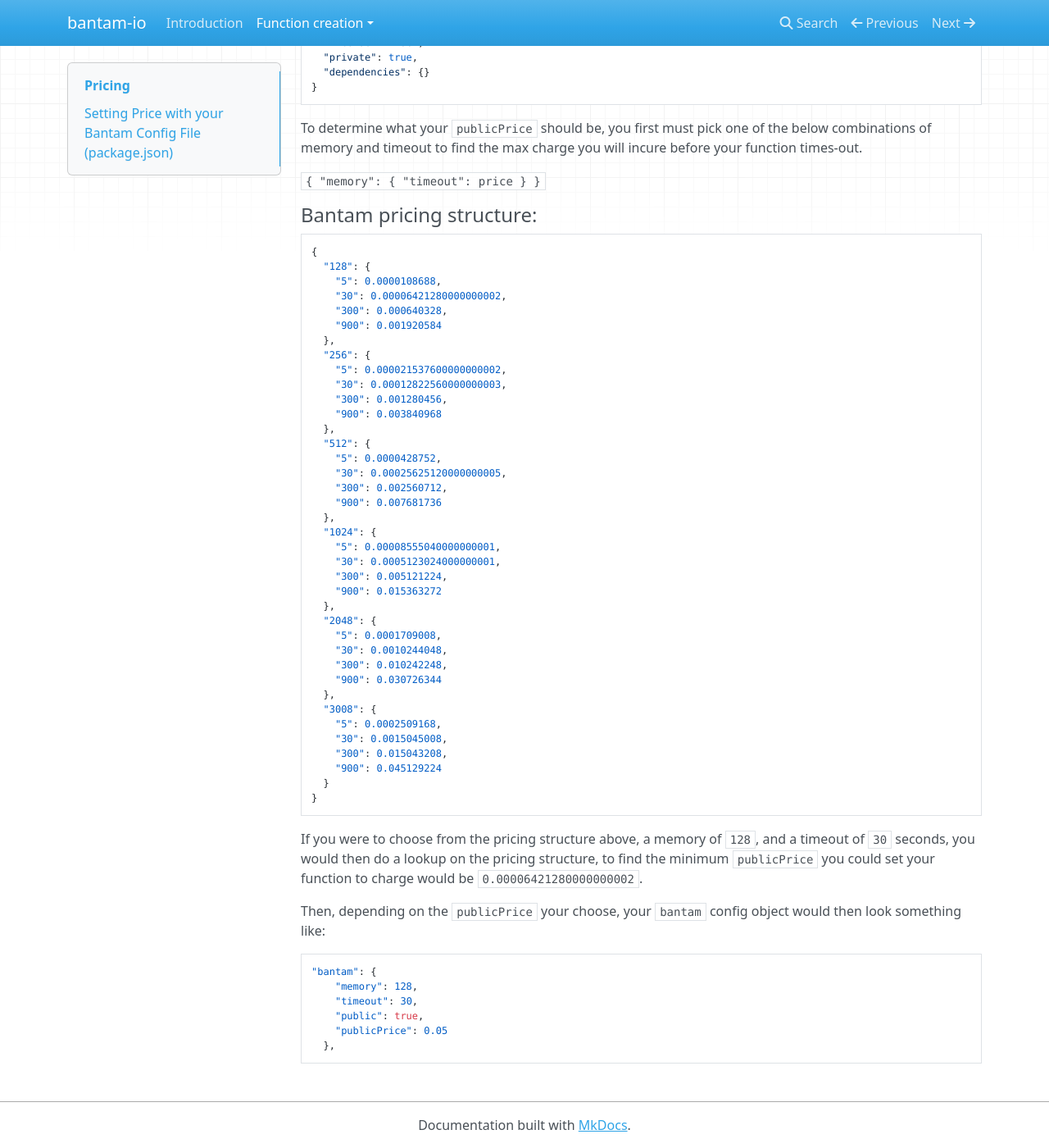
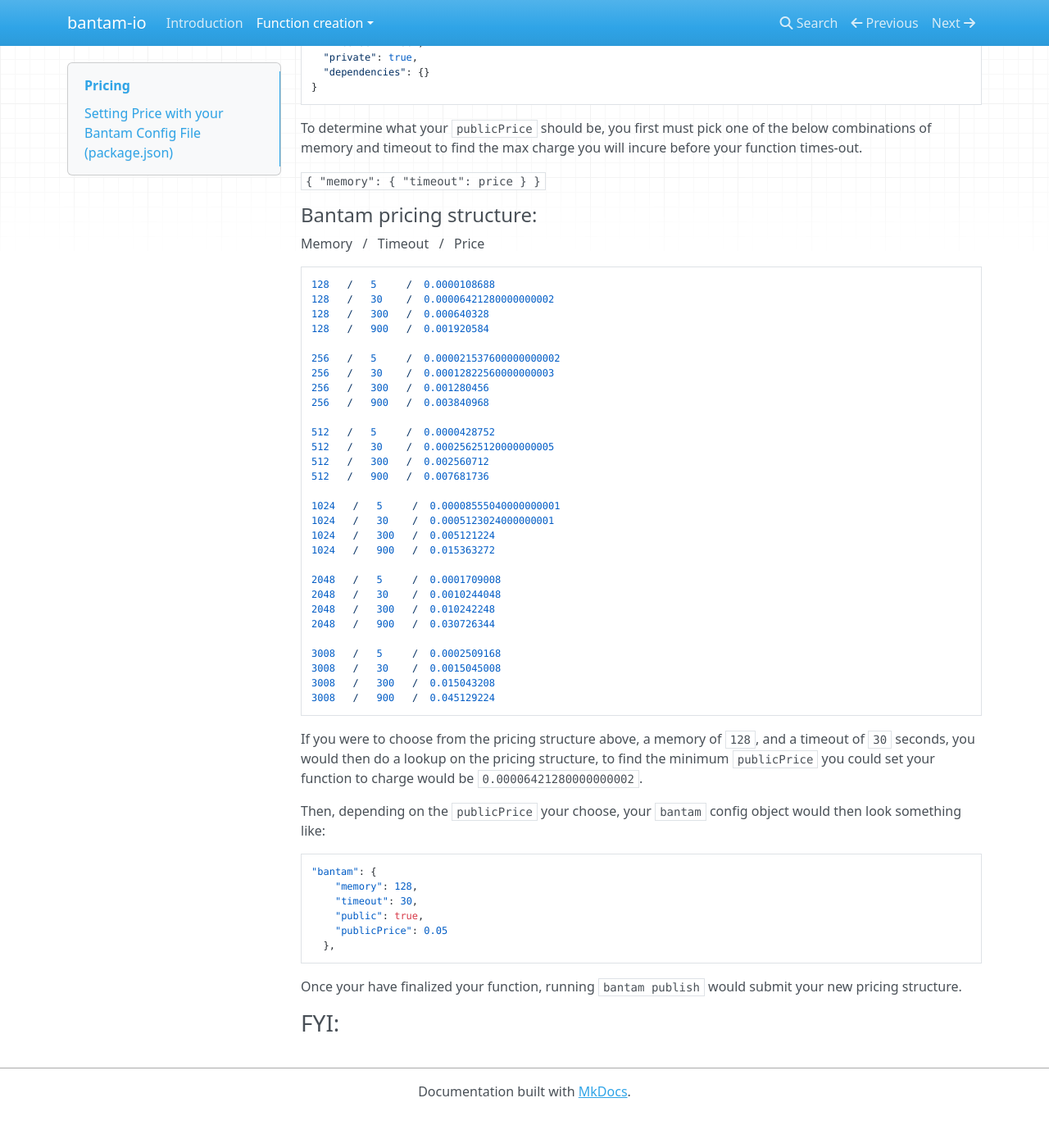
Before and after one commit to bantam-io/docs, an MkDocs documentation site: the page built from docs/function-creation/pricing.md, in a window 1280 px wide and 1400 px high, scrolled down 560 px. Shown: the whole window at 82% size. Built offline with MkDocs 1.6.1, drawn with Linux system fonts in a browser that asks for light colours; nearby versions of some CDN libraries; after the commit the page ends 1919 px from its top, so only the background shows below that.

Commit message:
pricing table fix

````diff
--- a/docs/function-creation/pricing.md
+++ b/docs/function-creation/pricing.md
@@ -34,45 +34,38 @@ To determine what your `publicPrice` should be, you first must pick one of the b
 
 #### Bantam pricing structure:
 
+Memory &nbsp; / &nbsp; Timeout &nbsp; / &nbsp; Price
+
 ```
-{
-  "128": {
-    "5": 0.0000108688,
-    "30": 0.00006421280000000002,
-    "300": 0.000640328,
-    "900": 0.001920584
-  },
-  "256": {
-    "5": 0.000021537600000000002,
-    "30": 0.00012822560000000003,
-    "300": 0.001280456,
-    "900": 0.003840968
-  },
-  "512": {
-    "5": 0.0000428752,
-    "30": 0.00025625120000000005,
-    "300": 0.002560712,
-    "900": 0.007681736
-  },
-  "1024": {
-    "5": 0.00008555040000000001,
-    "30": 0.0005123024000000001,
-    "300": 0.005121224,
-    "900": 0.015363272
-  },
-  "2048": {
-    "5": 0.0001709008,
-    "30": 0.0010244048,
-    "300": 0.010242248,
-    "900": 0.030726344
-  },
-  "3008": {
-    "5": 0.0002509168,
-    "30": 0.0015045008,
-    "300": 0.015043208,
-    "900": 0.045129224
-  }
-}
+128   /   5     /  0.0000108688
+128   /   30    /  0.00006421280000000002
+128   /   300   /  0.000640328
+128   /   900   /  0.001920584
+
+256   /   5     /  0.000021537600000000002
+256   /   30    /  0.00012822560000000003
+256   /   300   /  0.001280456
+256   /   900   /  0.003840968
+
+512   /   5     /  0.0000428752
+512   /   30    /  0.00025625120000000005
+512   /   300   /  0.002560712
+512   /   900   /  0.007681736
+
+1024   /   5     /  0.00008555040000000001
+1024   /   30    /  0.0005123024000000001
+1024   /   300   /  0.005121224
+1024   /   900   /  0.015363272
+
+2048   /   5     /  0.0001709008
+2048   /   30    /  0.0010244048
+2048   /   300   /  0.010242248
+2048   /   900   /  0.030726344
+
+3008   /   5     /  0.0002509168
+3008   /   30    /  0.0015045008
+3008   /   300   /  0.015043208
+3008   /   900   /  0.045129224
 ```
 
 If you were to choose from the pricing structure above, a memory of `128`, and a timeout of `30` seconds, you would then do a lookup on the pricing structure, to find the minimum `publicPrice` you could set your function to charge would be `0.00006421280000000002`.
@@ -87,3 +80,14 @@ Then, depending on the `publicPrice` your choose, your `bantam` config object wo
     "publicPrice": 0.05
   },
 ```
+
+Once your have finalized your function, running `bantam publish` would submit your new pricing structure.
+
+### FYI:
+
+<!--
+QUESTIONS:
+WILL the fucntion publish fail without pricing if set to private, for testing?
+
+ARE THESE IN THE PRICING STRUCTURE SET BY US, IS THIS OUR MARGIN?
+ -->
````
